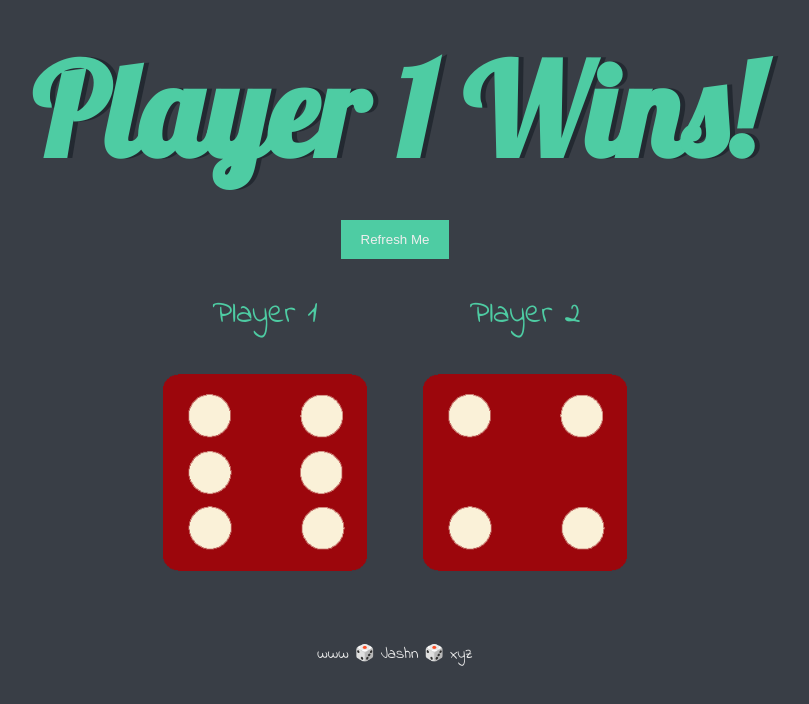
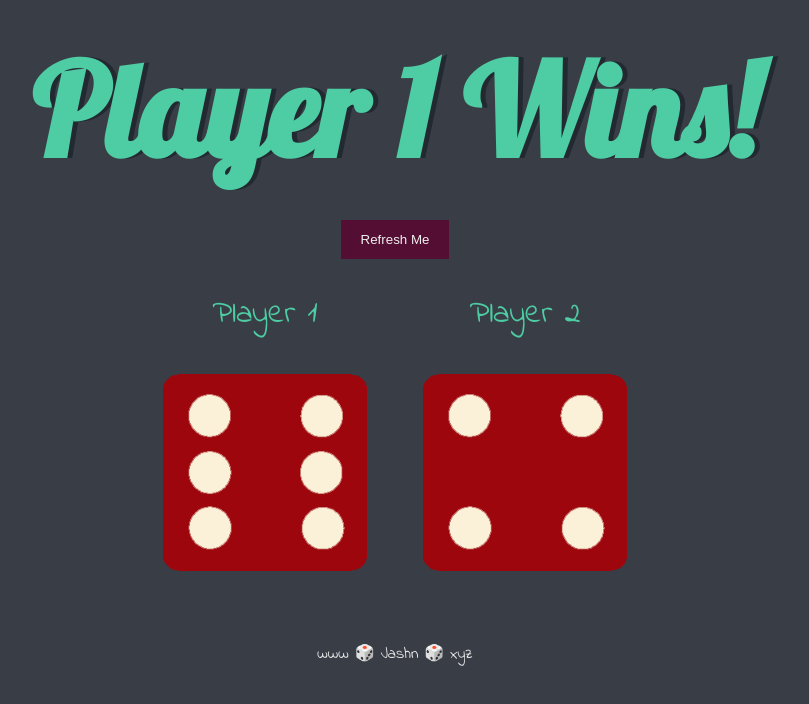
Before and after one commit to Jashnm/dice-project, a plain HTML site: page index.html in a window 1280 px wide. Shown: the whole page, without its empty margins (245-1054 px from the left). Drawn offline with Linux system fonts and the light colour scheme.

Commit message:
button color change

```diff
--- a/styles.css
+++ b/styles.css
@@ -45,7 +45,7 @@ a {
 }
 
 input {
-  background-color: #4ECCA3;
+  background-color: #540e33;
   border: none;
   color: #EEEEEE;
   padding: 12px 20px;
@@ -53,5 +53,5 @@ input {
 
 }
 input:hover {
-  background-color: #4ECAA5;
+  background-color: #50b6bb;
 }
```
